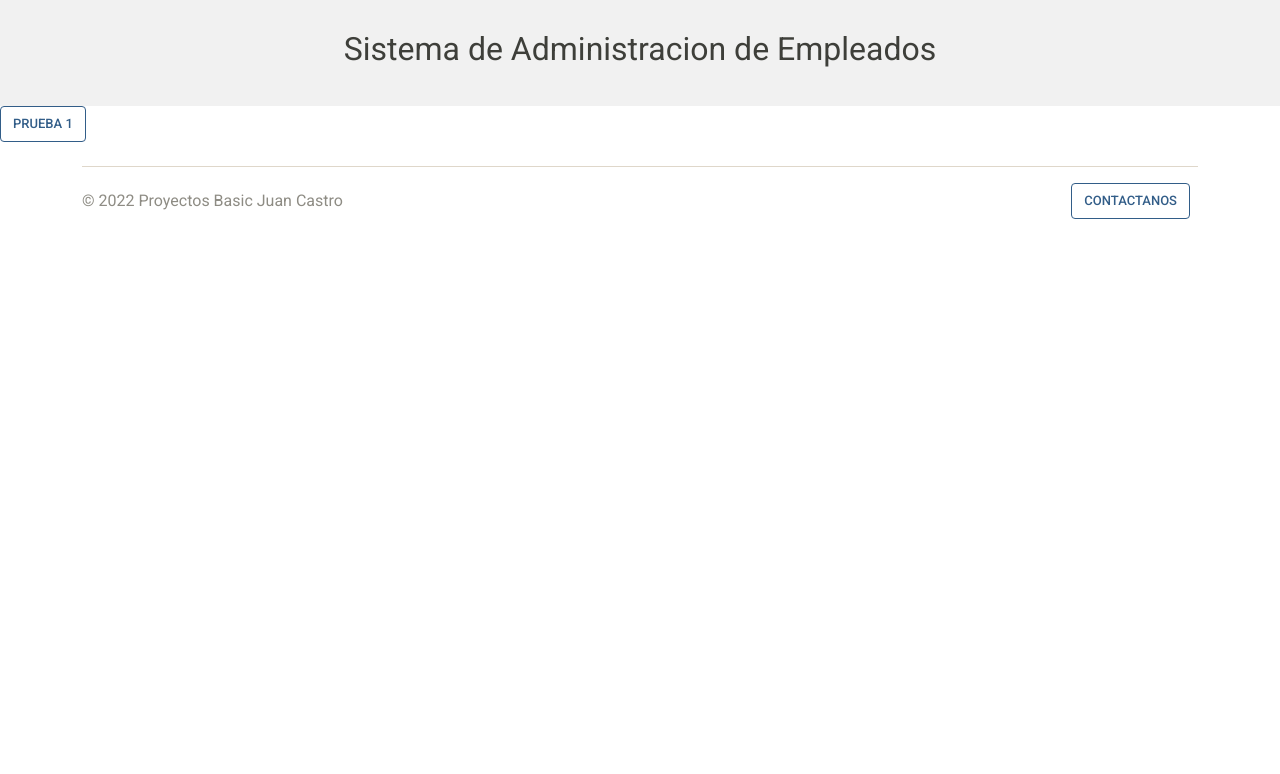
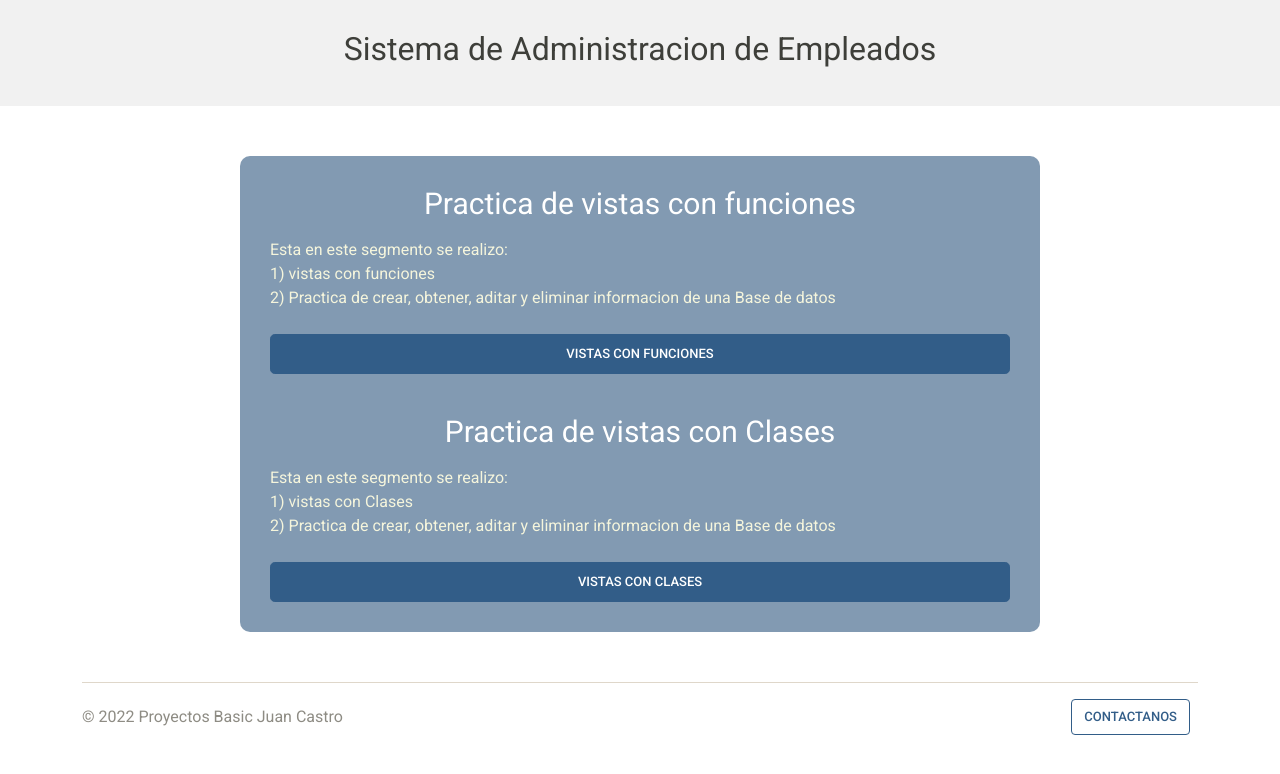
Before and after one commit to jmcb7344/Primera_Practica_DJango, a Django app: page / in a window 1280 px wide. Shown: the top 774 px of the page. Run offline with Django 4.2, Linux system fonts and the light colour scheme; some libraries are stand-ins or nearby versions.

Commit message:
Actualizo HTML

```diff
--- a/core/templates/detalle.html
+++ b/core/templates/detalle.html
@@ -3,7 +3,7 @@
 {% block title %}Detalle de Persona{% endblock title %}
 
 {% block contenedor %}
-<div class="contenedor">
+<div class="contenedor d-grid gap-2">
     <h3>Persona: {{ persona.nombre }} {{ persona.apellido }}</h3>
     <h3>Genero: {{ persona.genero }}</h3>
     <h3>DNI: {{ persona.dni }}</h3>
@@ -11,6 +11,7 @@
     <h3>Proceso: {{ persona.puesto.area }}</h3>
     <h3>Puesto: {{ persona.puesto.puesto }}</h3>
     <h3>Activo en planta: {{ persona.activo }}</h3>
+    <td><a class="btn btn-lg btn-primary" href="{% url 'fun:editar' persona.id %}">Editar</a></td>
 </div>
 <a class="btn btn-outline-primary" href="{% url 'fun:home' %}">Volver</a>
 {% endblock contenedor %}
--- a/core/templates/detallePuesto.html
+++ b/core/templates/detallePuesto.html
@@ -3,11 +3,11 @@
 {% block title %}Detalle de Persona{% endblock title %}
 
 {% block contenedor %}
-<div class="contenedor">
+<div class="contenedor d-grid gap-2">
     <h3>Area: {{ pue.area }}</h3>
     <h3>Puesto: {{ pue.puesto }}</h3>
     <h3>Descripcion: <br> {{ pue.descripcion }}</h3>
-
+    <a class="btn btn-lg btn-primary" href="{% url 'fun:editar_puesto' pue.id %}">Editar</a>
 </div>
 <a class="btn btn-outline-primary" href="{% url 'fun:puesto' %}">Volver</a>
 {% endblock contenedor %}
--- a/core/templates/home_fun.html
+++ b/core/templates/home_fun.html
@@ -3,9 +3,11 @@
 {% block title %}{{titulo}}{% endblock title %}
 
 {% block contenedor %}
+<br>
 <a class="btn btn-outline-primary" href="{% url 'fun:agregar' %}">Agregar Persona</a>
-<a class="btn btn-outline-primary" href="{% url 'fun:agregar_puesto' %}">Agregar Puesto</a>
 <a class="btn btn-outline-primary" href="{% url 'fun:puesto' %}">Puestos Laborales</a>
+<br>
+
 <table class="table table-hover">
     <thead>
         <tr class="table-dark">
--- a/core/templates/home_puesto.html
+++ b/core/templates/home_puesto.html
@@ -3,9 +3,10 @@
 {% block title %}{{titulo}}{% endblock title %}
 
 {% block contenedor %}
-<a class="btn btn-outline-primary" href="{% url 'fun:agregar' %}">Agregar Persona</a>
+<br>
 <a class="btn btn-outline-primary" href="{% url 'fun:agregar_puesto' %}">Agregar Puesto</a>
-<a class="btn btn-outline-primary" href="{% url 'fun:puesto' %}">Puestos Laborales</a>
+<br>
+
 <table class="table table-hover">
     <thead>
         <tr class="table-dark">
--- a/core/templates/inicio.html
+++ b/core/templates/inicio.html
@@ -5,5 +5,12 @@ Informativo
 {% endblock title %}
 
 {% block contenedor %}
-<a class="btn btn-outline-primary" href="{% url 'fun:home' %}">prueba 1</a>
+<div class="contenedor d-grid gap-2">
+    <h3 style="text-align: center;">Practica de vistas con funciones</h3>
+    <p style="color: beige ">Esta en este segmento se realizo: <br> 1) vistas con funciones <br> 2) Practica de crear, obtener, aditar y eliminar informacion de una Base de datos</p>
+    <a class="btn btn-lg btn-primary" href="{% url 'fun:home' %}">Vistas con funciones</a><br>
+    <h3 style="text-align: center;">Practica de vistas con Clases</h3>
+    <p style="color: beige ">Esta en este segmento se realizo: <br> 1) vistas con Clases <br> 2) Practica de crear, obtener, aditar y eliminar informacion de una Base de datos</p>
+    <a class="btn btn-lg btn-primary" href="{% url 'fun:home' %}">Vistas con Clases</a>
+</div>
 {% endblock contenedor %}
--- a/core/templates/registro_puesto.html
+++ b/core/templates/registro_puesto.html
@@ -10,5 +10,5 @@
         <input type="submit" value="Guardar Persona">
     </form>
 </div>
-<a class="btn btn-outline-primary" href="{% url 'fun:home' %}">Volver</a>
+<a class="btn btn-outline-primary" href="{% url 'fun:puesto' %}">Volver</a>
 {% endblock contenedor %}
```
